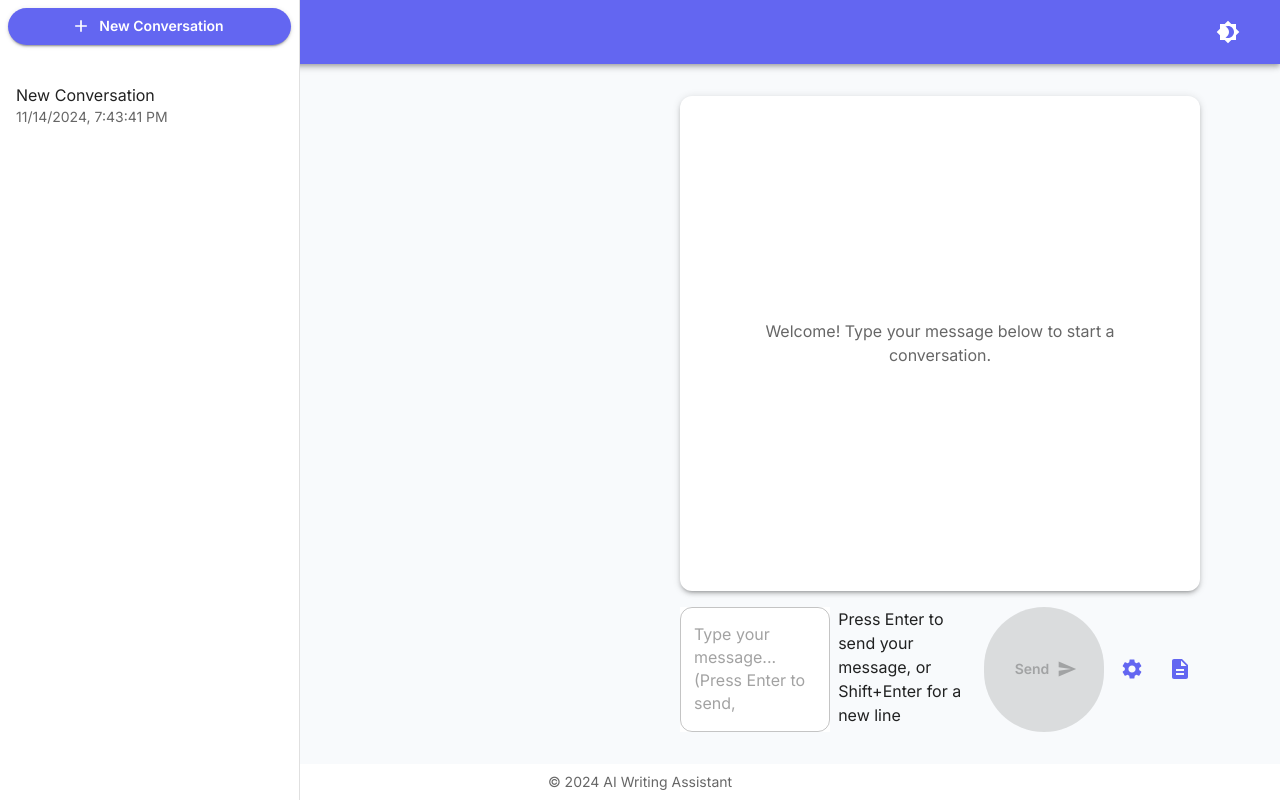
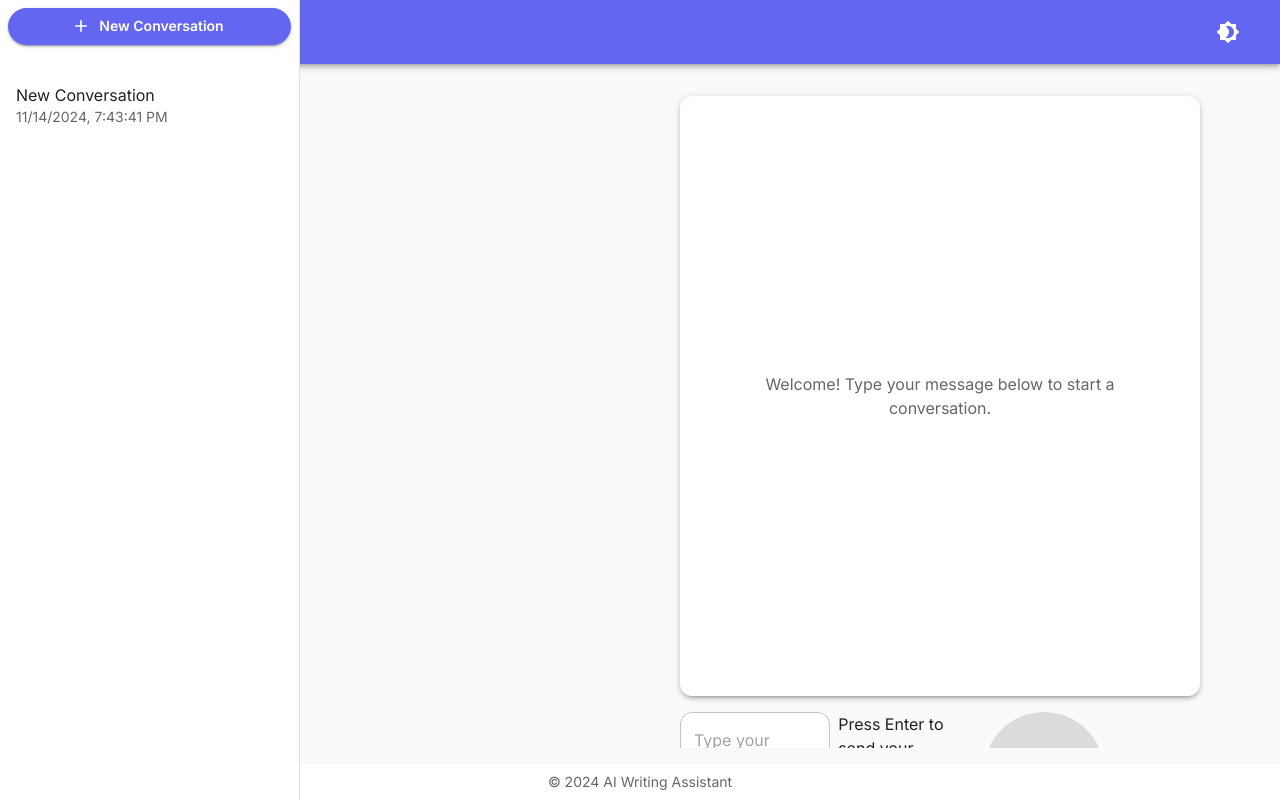
Before and after one commit to PierrunoYT/ai-writing-assistant, a React (Vite) app: page / in a window 1280 px wide. Built offline with nearby package versions, Linux system fonts and the light colour scheme.

Commit message:
fix: increase chat window size and improve layout

```diff
--- a/src/components/ChatInterface.tsx
+++ b/src/components/ChatInterface.tsx
@@ -155,7 +155,8 @@ const ChatInterface = () => {
     <Box sx={{
       display: 'flex',
       width: '100%',
-      height: '100%'
+      height: '100vh',
+      overflow: 'hidden'
     }}>
       <Drawer
         variant="permanent"
@@ -182,7 +183,8 @@ const ChatInterface = () => {
         flexDirection: 'column',
         flex: 1,
         p: 2,
-        ml: `${DRAWER_WIDTH}px`
+        ml: `${DRAWER_WIDTH}px`,
+        height: '100%'
       }}>
         {isDocumentMode ? (
           <Box sx={{
@@ -212,10 +214,11 @@ const ChatInterface = () => {
                 mb: 2,
                 display: 'flex',
                 flexDirection: 'column',
-                minHeight: '400px'
+                minHeight: '75vh',
+                maxHeight: 'calc(100vh - 120px)'
               }}
             >
-              <Box sx={{ flex: 1, minHeight: 0 }}>
+              <Box sx={{ flex: 1, minHeight: 0, overflow: 'hidden' }}>
                 {messages.length === 0 ? (
                   <Box sx={{
                     height: '100%',
```
